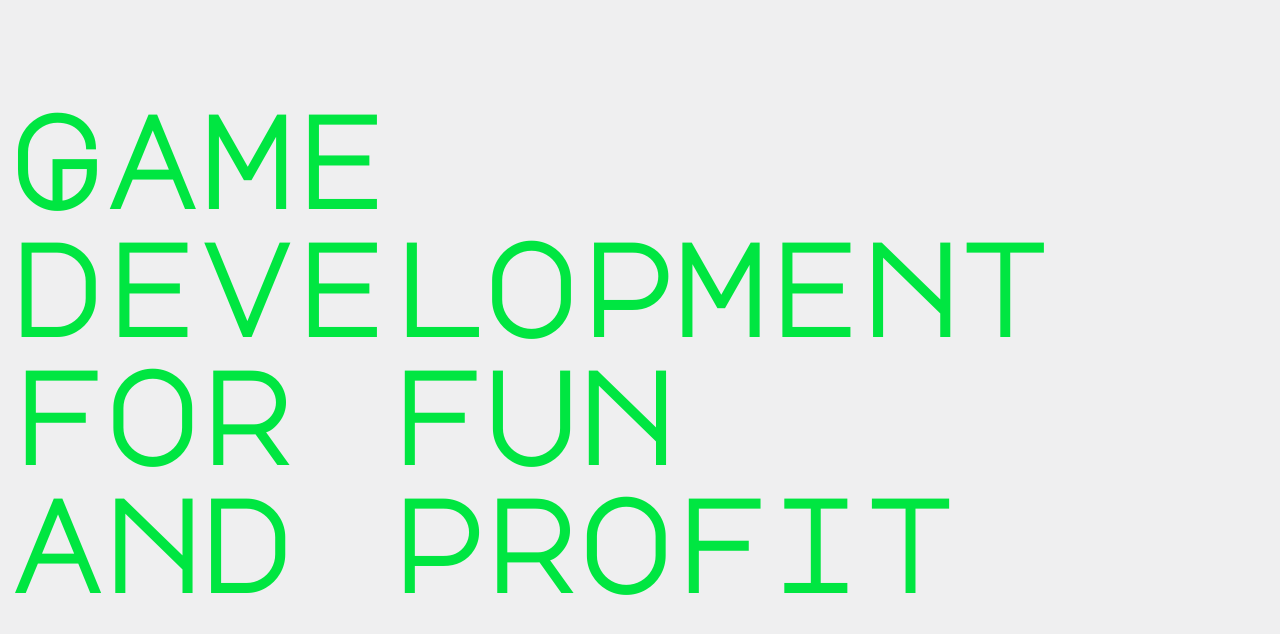
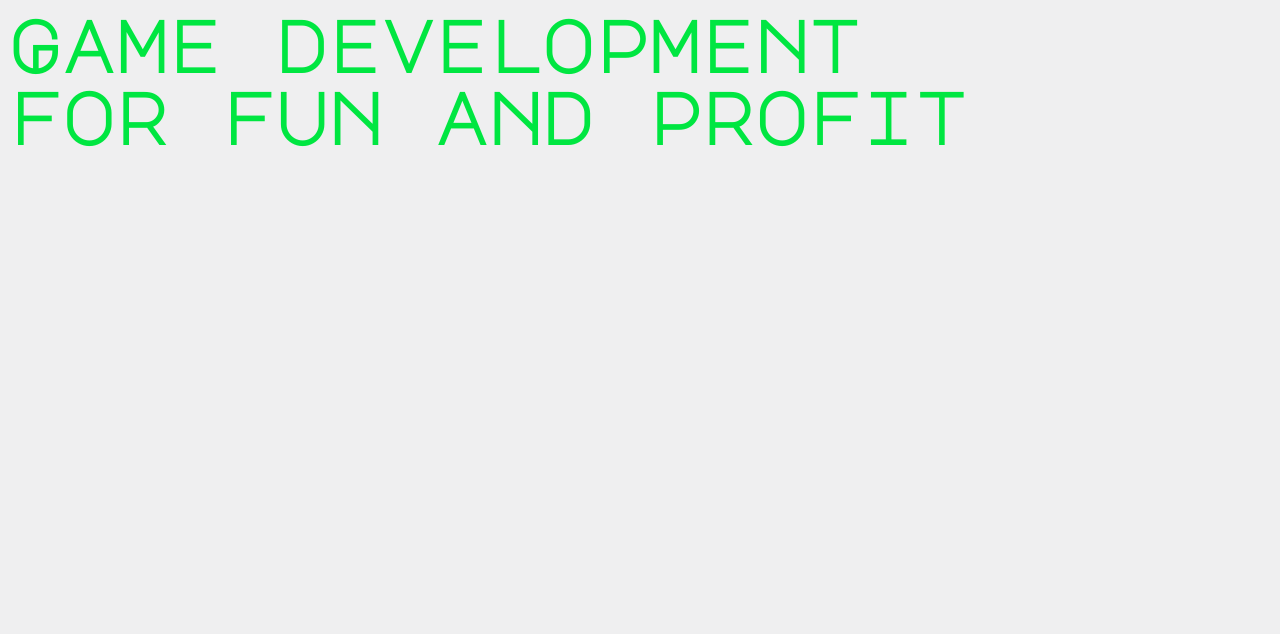
Before and after one commit to andrewgryan/game-development, a website: page index.html in a window 1280 px wide. Drawn offline with Linux system fonts and the light colour scheme.

Commit message:
adaptive font size

```diff
--- a/style.css
+++ b/style.css
@@ -3,7 +3,7 @@
   --text: hsl(240deg 3% 20%);
   --text-accent: hsl(137deg 100% 45%);
   --font-family: "Major Mono Display", monospace;
-  --fs-xl: 10vw;
+  --fs-xl: clamp(2.5rem, 12vw + 1rem, 4.5rem);
 }
 
 @media (prefers-color-scheme: dark) {
@@ -34,3 +34,7 @@ h2,
 h3 {
   text-wrap: balance;
 }
+
+h1 {
+  margin-block: 0;
+}
```
